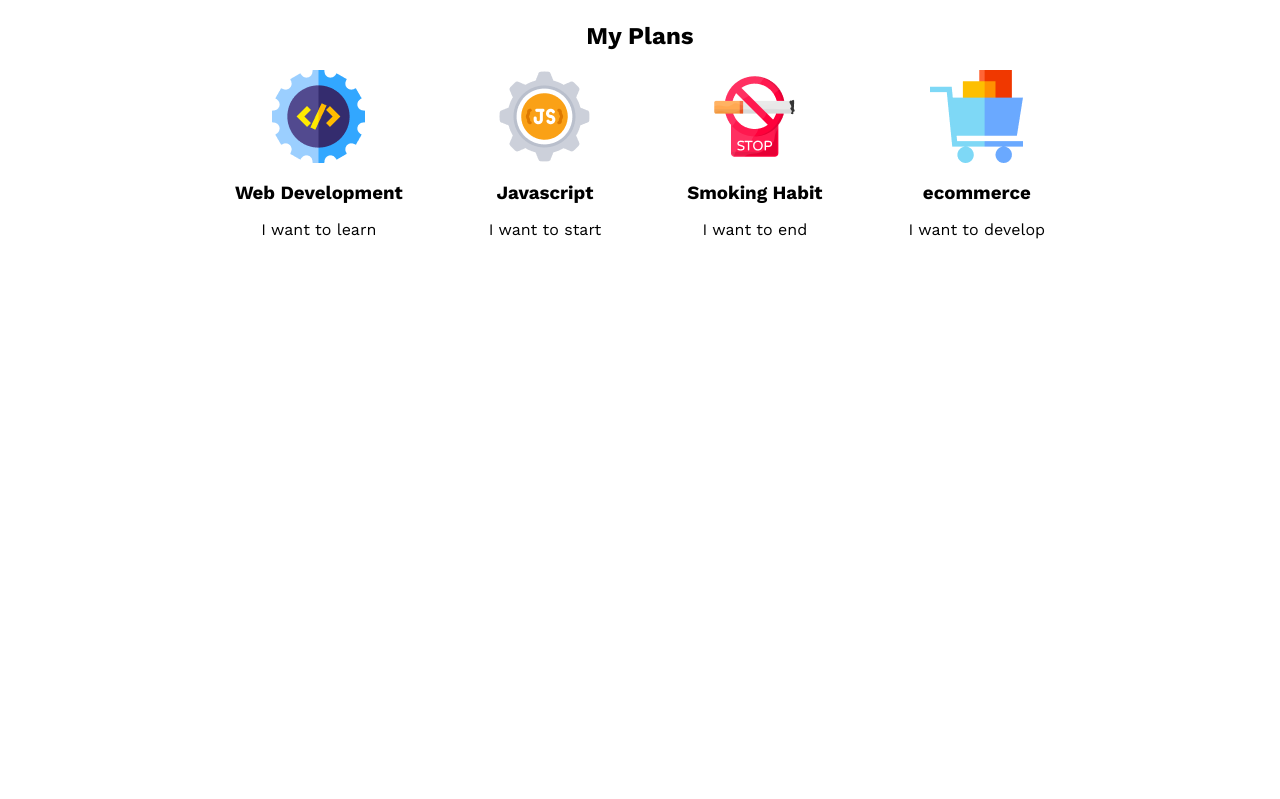
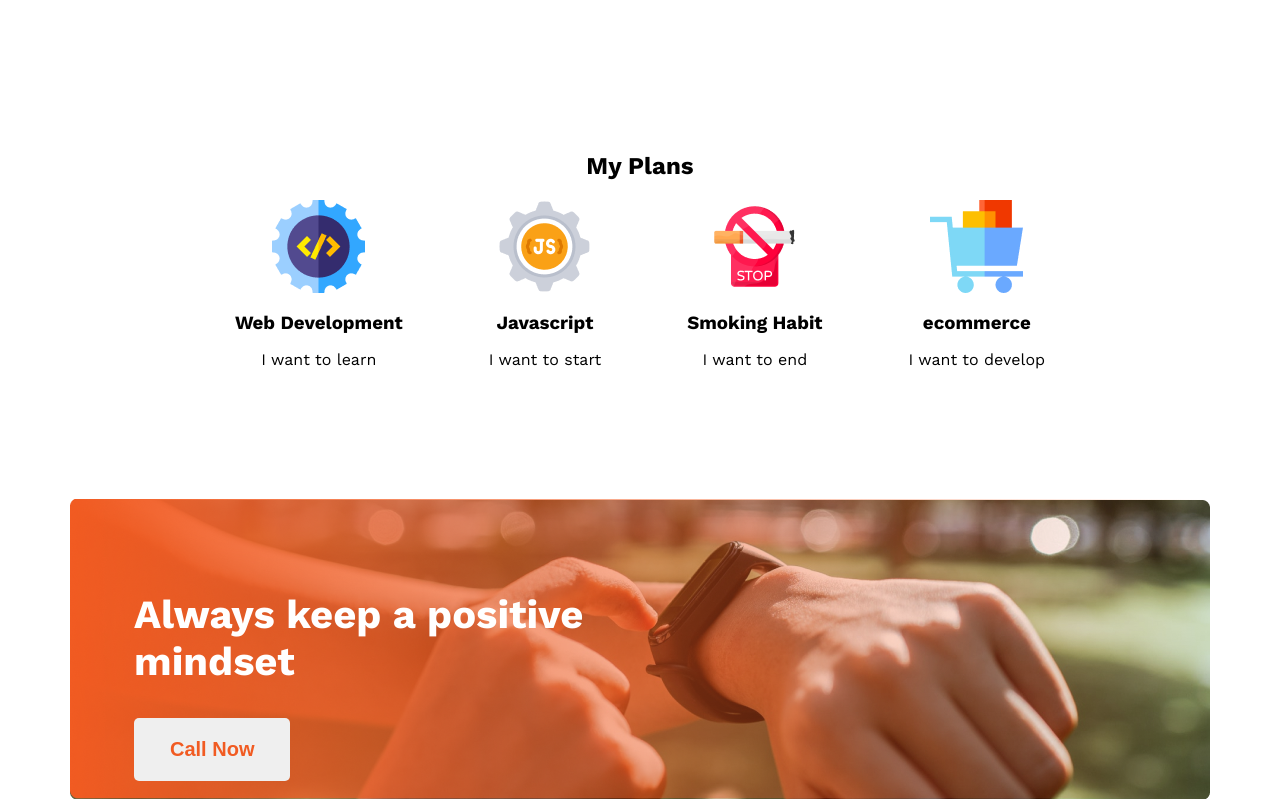
Before and after one commit to ismail-dev-code/new-year-new-me, a plain HTML site: page index.html in a window 1280 px wide. Shown: the part 1378-2177 px from the top of the page. Before the commit the page ends 1747 px from the top, so only its background shows below. Drawn offline with nearby package versions, Linux system fonts and the light colour scheme.

Commit message:
down image added

```diff
--- a/index.html
+++ b/index.html
@@ -79,5 +79,11 @@
         </div>
       </div>
     </section>
+    <section class="positive-mindset">
+      <div>
+        <h2>Always keep a positive mindset</h2>
+        <button>Call Now</button>
+      </div>
+    </section>
   </body>
 </html>
--- a/new-year-new-me.css
+++ b/new-year-new-me.css
@@ -47,6 +47,7 @@ body{
 .failure-section{
     display: flex;
     justify-content: center;
+    margin-bottom: 130px;
 }
 .failure{
     display: flex;
@@ -54,6 +55,12 @@ body{
     align-items: center;
     width: 416px;
     justify-content: end;
+
+}
+.failure h1{
+    font-size: 40px;
+    width: 288px;
+    font-weight: bold;
 }
 .down-section{
     display: flex;
@@ -87,3 +94,32 @@ body{
     display: flex;
     justify-content: center;
 }
+.positive-mindset{
+    background-image: url("./images/gradient2.png"), url("./images/watch.png");
+    background-repeat: no-repeat;
+    width: 1140px;
+    height: 300px;
+    margin: auto;
+    background-position: bottom right, top left;
+
+}
+.positive-mindset div{
+    padding-left: 64px;
+    padding-top: 59px;
+    width: 459px;
+}
+.positive-mindset h2{
+    color: white;
+    font-size: 40px;
+    font-weight: bold;
+
+}
+.positive-mindset button{
+    font-size: 20px;
+    font-weight: 600;
+    color: #F15B22;
+    padding: 20px 36px;
+    border-radius: 5px;
+    border: none;
+
+}
```
